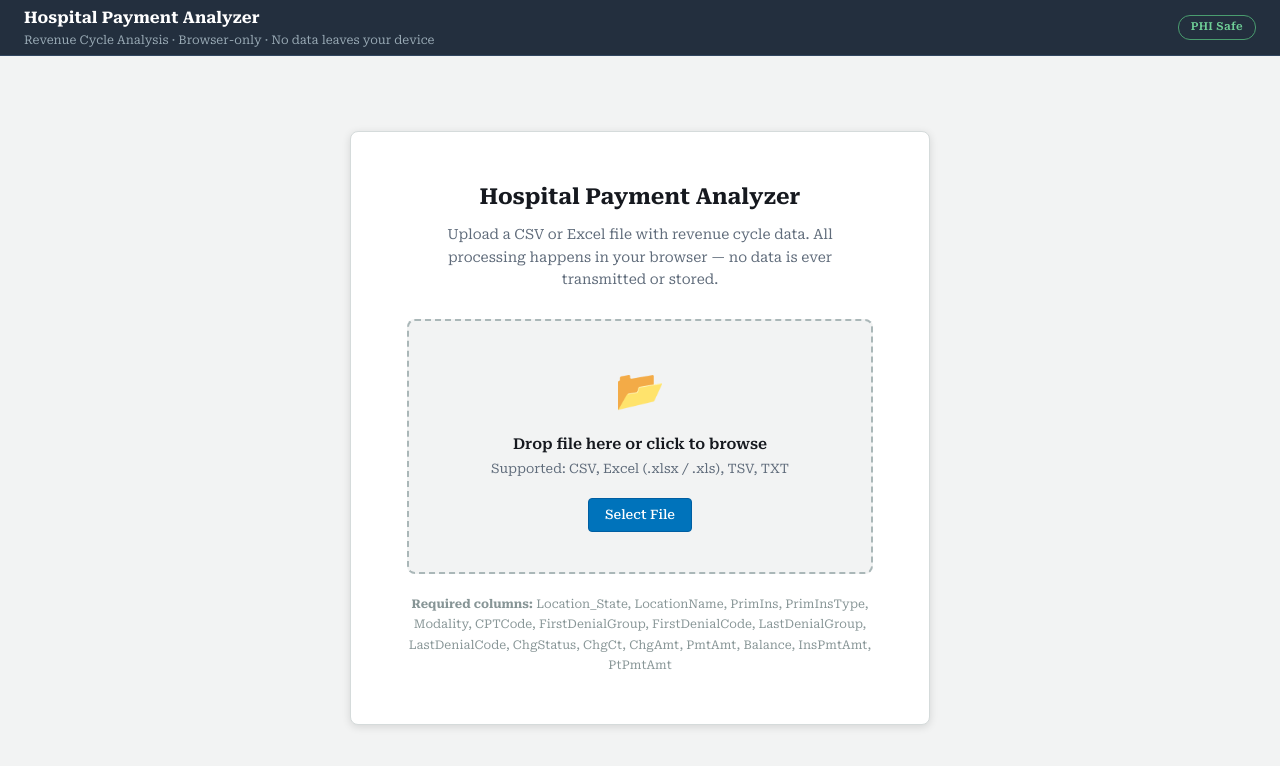
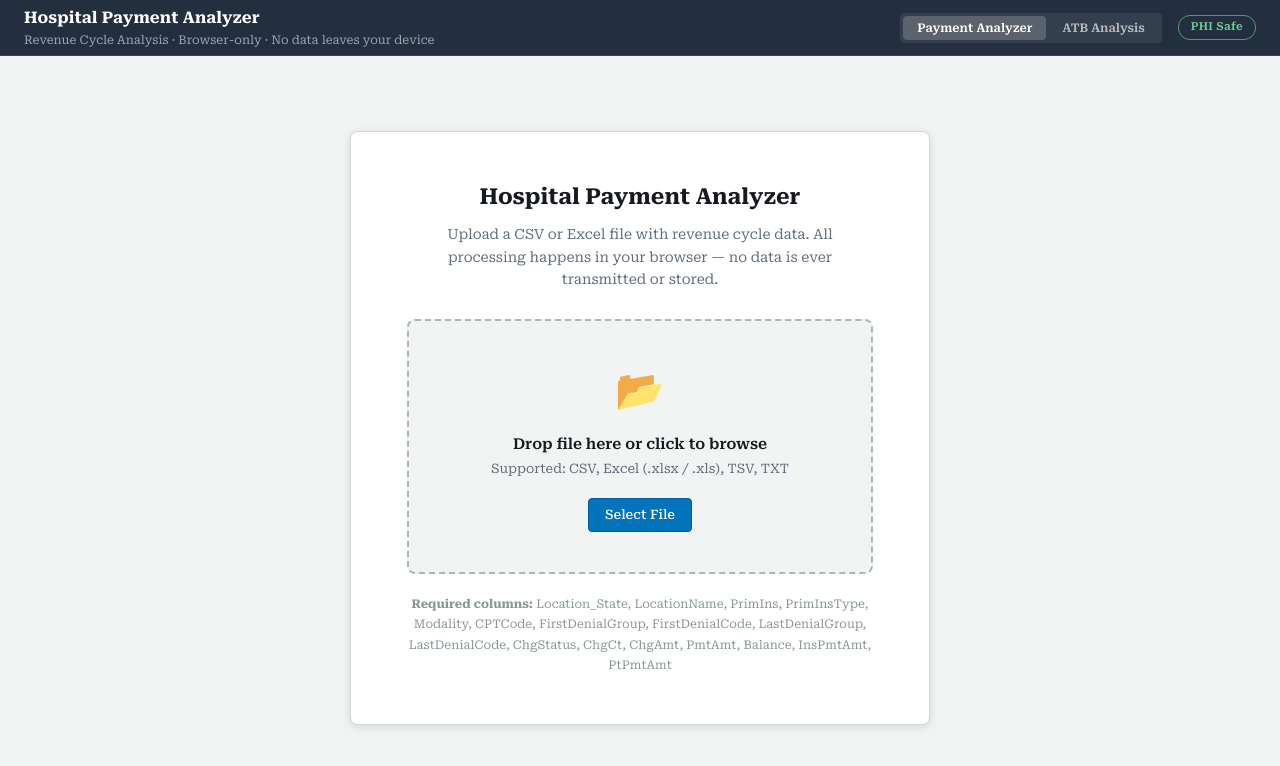
Before and after one commit to dschechter22/smi-tools, a React (Vite) app: page / in a window 1280 px wide. Shown: the top 766 px of the page. Built offline with nearby package versions, Linux system fonts and the light colour scheme.

Commit message:
Make ATB Analysis an independent top-level mode
ATB is now a peer to the Payment Analyzer, selectable via a header
mode switcher. Users can upload and analyze an ATB without ever
loading a payment CSV. Removed ATB tab and state from Dashboard.

https://claude.ai/code/session_01SAYkqgd8Z5BkASfSQkkYLr

```diff
--- a/src/App.jsx
+++ b/src/App.jsx
@@ -1,12 +1,16 @@
 import React, { useState, useCallback } from 'react';
 import FileUpload from './components/FileUpload.jsx';
 import Dashboard from './components/Dashboard.jsx';
+import AtbAnalysisTab from './components/tabs/AtbAnalysisTab.jsx';
 
 export default function App() {
+  const [mode, setMode] = useState('payment');
   const [rawData, setRawData] = useState(null);
   const [columnMeta, setColumnMeta] = useState(null);
   const [fileName, setFileName] = useState('');
   const [benchmarkMethod, setBenchmarkMethod] = useState('mean');
+  const [atbRawRows, setAtbRawRows] = useState(null);
+  const [atbFileName, setAtbFileName] = useState('');
 
   const handleDataLoaded = useCallback(({ rows, columnMeta }, name) => {
     setRawData(rows);
@@ -29,10 +33,21 @@ export default function App() {
           </div>
           <div className="header-sub">Revenue Cycle Analysis · Browser-only · No data leaves your device</div>
         </div>
+        <div style={{ display: 'flex', alignItems: 'center', gap: 16 }}>
+          <div className="mode-switcher">
+            <button className={mode === 'payment' ? 'active' : ''} onClick={() => setMode('payment')}>
+              Payment Analyzer
+            </button>
+            <button className={mode === 'atb' ? 'active' : ''} onClick={() => setMode('atb')}>
+              ATB Analysis
+            </button>
+          </div>
           <span className="header-badge">PHI Safe</span>
+        </div>
       </header>
 
-      {rawData === null ? (
+      {mode === 'payment' ? (
+        rawData === null ? (
           <FileUpload onDataLoaded={handleDataLoaded} />
         ) : (
           <Dashboard
@@ -43,6 +58,13 @@ export default function App() {
             benchmarkMethod={benchmarkMethod}
             onBenchmarkMethodChange={setBenchmarkMethod}
           />
+        )
+      ) : (
+        <AtbAnalysisTab
+          atbRawRows={atbRawRows}
+          atbFileName={atbFileName}
+          onAtbDataLoaded={(rows, name) => { setAtbRawRows(rows); setAtbFileName(name || ''); }}
+        />
       )}
     </>
   );
--- a/src/components/Dashboard.jsx
+++ b/src/components/Dashboard.jsx
@@ -7,8 +7,6 @@ import DenialAnalysisTab from './tabs/DenialAnalysisTab.jsx';
 import ReDenialTab from './tabs/ReDenialTab.jsx';
 import LocationComparisonTab from './tabs/LocationComparisonTab.jsx';
 import PatientInsuranceSplitTab from './tabs/PatientInsuranceSplitTab.jsx';
-import AtbAnalysisTab from './tabs/AtbAnalysisTab.jsx';
-
 const TABS = [
   { id: 'overview', label: 'Overview' },
   { id: 'underpayment', label: 'Underpayment' },
@@ -17,14 +15,11 @@ const TABS = [
   { id: 'redenial', label: 'Re-denial' },
   { id: 'location', label: 'Location Comparison' },
   { id: 'pt-ins-split', label: 'Pt vs Ins Split' },
-  { id: 'atb', label: 'ATB Analysis' },
 ];
 
 export default function Dashboard({ rawData, columnMeta, fileName, onReset, benchmarkMethod, onBenchmarkMethodChange }) {
   const [activeTab, setActiveTab] = useState('overview');
   const [filters, setFilters] = useState(() => buildDefaultFilters());
-  const [atbRawRows, setAtbRawRows] = useState(null);
-  const [atbFileName, setAtbFileName] = useState('');
 
   const filteredData = useMemo(
     () => applyFilters(rawData, filters),
@@ -57,14 +52,6 @@ export default function Dashboard({ rawData, columnMeta, fileName, onReset, benc
         return <LocationComparisonTab filteredData={filteredData} />;
       case 'pt-ins-split':
         return <PatientInsuranceSplitTab filteredData={filteredData} />;
-      case 'atb':
-        return (
-          <AtbAnalysisTab
-            atbRawRows={atbRawRows}
-            atbFileName={atbFileName}
-            onAtbDataLoaded={(rows, name) => { setAtbRawRows(rows); setAtbFileName(name || ''); }}
-          />
-        );
       default:
         return null;
     }
--- a/src/index.css
+++ b/src/index.css
@@ -90,6 +90,33 @@ input, button, select, textarea { font-family: inherit; }
   padding: 3px 12px;
   border-radius: 12px;
   letter-spacing: 0.3px;
+}
+
+.mode-switcher {
+  display: flex;
+  gap: 2px;
+  background: rgba(255,255,255,0.08);
+  border-radius: var(--radius);
+  padding: 3px;
+}
+.mode-switcher button {
+  background: transparent;
+  border: none;
+  color: rgba(255,255,255,0.65);
+  padding: 5px 14px;
+  border-radius: var(--radius);
+  cursor: pointer;
+  font-size: 12px;
+  font-weight: 600;
+  transition: all 0.15s;
+}
+.mode-switcher button.active {
+  background: rgba(255,255,255,0.18);
+  color: #fff;
+}
+.mode-switcher button:hover:not(.active) {
+  background: rgba(255,255,255,0.08);
+  color: rgba(255,255,255,0.9);
 }
 
 /* ── Layout ─────────────────────────────────────────────────────────────────── */
```
Lines whose indentation alone changed are shown as unchanged.
